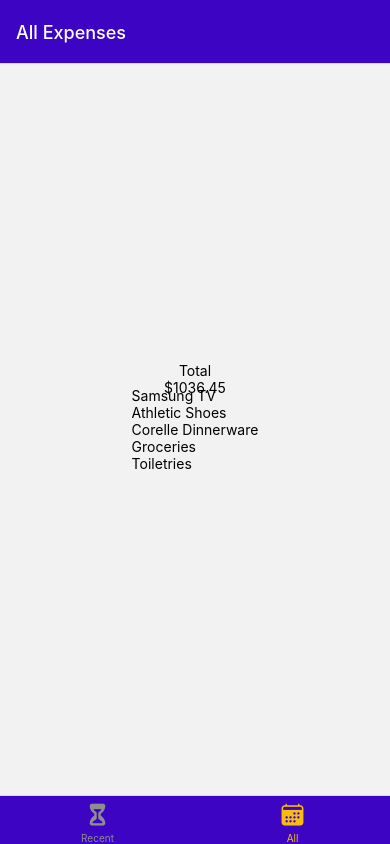
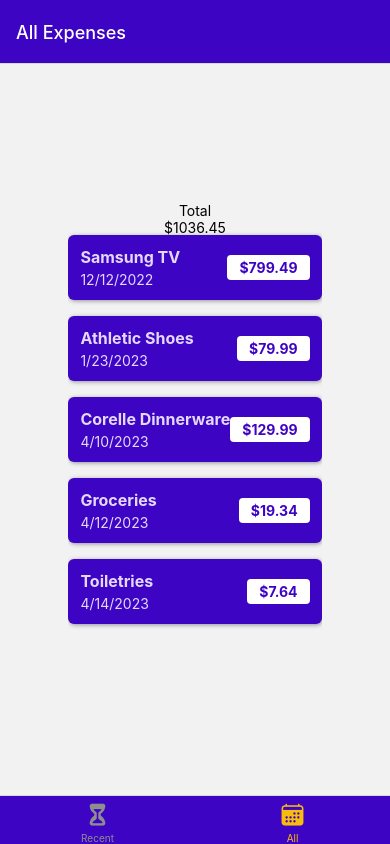
Before and after one commit to rayGreycloud/expense-tracker, a React Native app: screen /AllExpenses in a window 390 px wide. Built offline with nearby package versions, Linux system fonts and the light colour scheme.

Commit message:
Add item component to render list item

```diff
--- /dev/null
+++ b/components/ExpensesOutput/ExpenseItem.jsx
@@ -0,0 +1,81 @@
+import { Pressable, StyleSheet, Text, View } from 'react-native';
+import { useNavigation } from '@react-navigation/native';
+
+import { GlobalStyles } from '../../constants/styles';
+
+const ExpenseItem = ({ description, date, amount }) => {
+  const navigation = useNavigation();
+  console.log('ExpenseItem: ', description, date, amount);
+
+  const expensePressHandler = () => {
+    console.log('pressed');
+    navigation.navigate('ManageExpense', {});
+  };
+
+  return (
+    <Pressable
+      onPress={expensePressHandler}
+      style={({ pressed }) => pressed && styles.pressed}
+    >
+      <View style={styles.item}>
+        <View>
+          <Text style={[styles.textBase, styles.description]}>
+            {description}
+          </Text>
+          <Text style={styles.textBase}>
+            {date.toLocaleDateString('en-US')}
+          </Text>
+        </View>
+        <View style={styles.amountContainer}>
+          <Text style={[styles.textBase, styles.amount]}>${amount}</Text>
+        </View>
+      </View>
+    </Pressable>
+  );
+};
+
+const styles = StyleSheet.create({
+  pressed: {
+    opacity: 0.75
+  },
+  item: {
+    flexDirection: 'row',
+    alignItems: 'center',
+    justifyContent: 'space-between',
+    padding: 12,
+    marginVertical: 8,
+    backgroundColor: GlobalStyles.colors.primary500,
+    borderRadius: 6,
+    elevation: 3,
+    shadowColor: GlobalStyles.colors.gray500,
+    shadowOffset: {
+      width: 1,
+      height: 1
+    },
+    shadowRadius: 4,
+    shadowOpacity: 0.5
+  },
+  textBase: {
+    color: GlobalStyles.colors.primary50
+  },
+  description: {
+    fontSize: 16,
+    marginBottom: 4,
+    fontWeight: 'bold'
+  },
+  date: {},
+  amountContainer: {
+    paddingHorizontal: 12,
+    paddingVertical: 4,
+    backgroundColor: '#fff',
+    justifyContent: 'center',
+    alignItems: 'center',
+    borderRadius: 4
+  },
+  amount: {
+    color: GlobalStyles.colors.primary500,
+    fontWeight: 'bold'
+  }
+});
+
+export default ExpenseItem;
--- a/components/ExpensesOutput/ExpensesList.jsx
+++ b/components/ExpensesOutput/ExpensesList.jsx
@@ -1,12 +1,14 @@
 import { FlatList, StyleSheet, Text, View } from 'react-native';
 
-const renderExpenseItem = (itemData) => {
-  return (
-    <View>
-      <Text>{itemData.item.description}</Text>
-    </View>
-  );
-};
+import ExpenseItem from './ExpenseItem';
+
+const renderExpenseItem = (itemData) => (
+  <ExpenseItem
+    description={itemData.item.description}
+    date={itemData.item.date}
+    amount={itemData.item.amount}
+  />
+);
 
 const ExpensesList = ({ expenses }) => {
   return (
```
